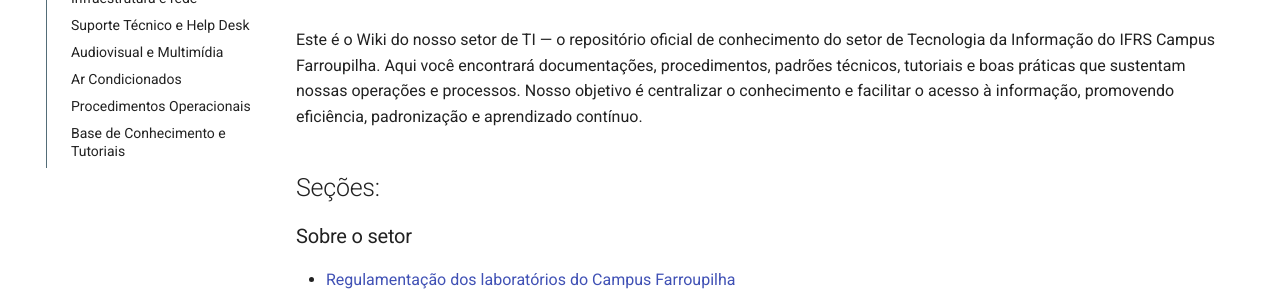
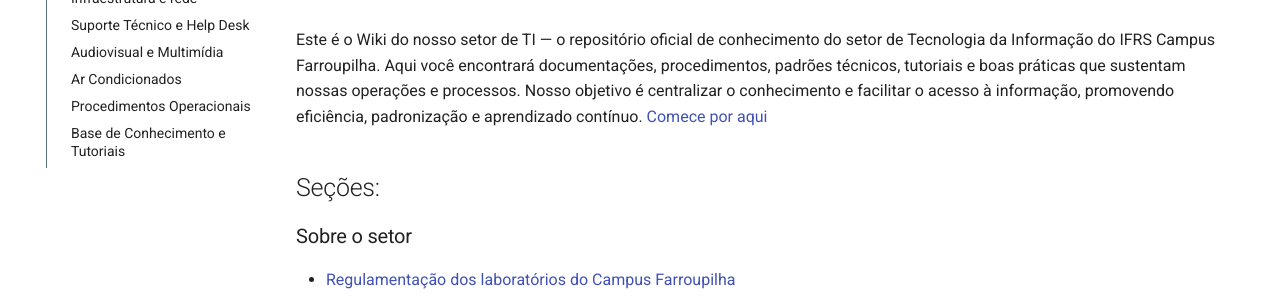
Before and after one commit to wikiti-farroupilha/wikipedia, an MkDocs documentation site: the page built from docs/index.md, in a window 1280 px wide and 900 px high. Shown: the part 242-542 px from the top of the window. Built offline with MkDocs 1.6.1 and Material for MkDocs 9.7.7, drawn with Linux system fonts in a browser that asks for light colours.

Commit message:
Update index.md

```diff
--- a/docs/index.md
+++ b/docs/index.md
@@ -1,6 +1,7 @@
 # Bem-vindo à Wikipédia do Setor de TI do IFRS - Campus Farroupilha
 
 Este é o Wiki do nosso setor de TI — o repositório oficial de conhecimento do setor de Tecnologia da Informação do IFRS Campus Farroupilha. Aqui você encontrará documentações, procedimentos, padrões técnicos, tutoriais e boas práticas que sustentam nossas operações e processos. Nosso objetivo é centralizar o conhecimento e facilitar o acesso à informação, promovendo eficiência, padronização e aprendizado contínuo.
+[Comece por aqui](https://docs.google.com/document/d/1XgU0Fn1PEHFdpvLKUTy67iR9V6-pMulq/edit?usp=sharing&ouid=116746780179240990694&rtpof=true&sd=true)
 
 ## Seções:
 ### Sobre o setor
```
